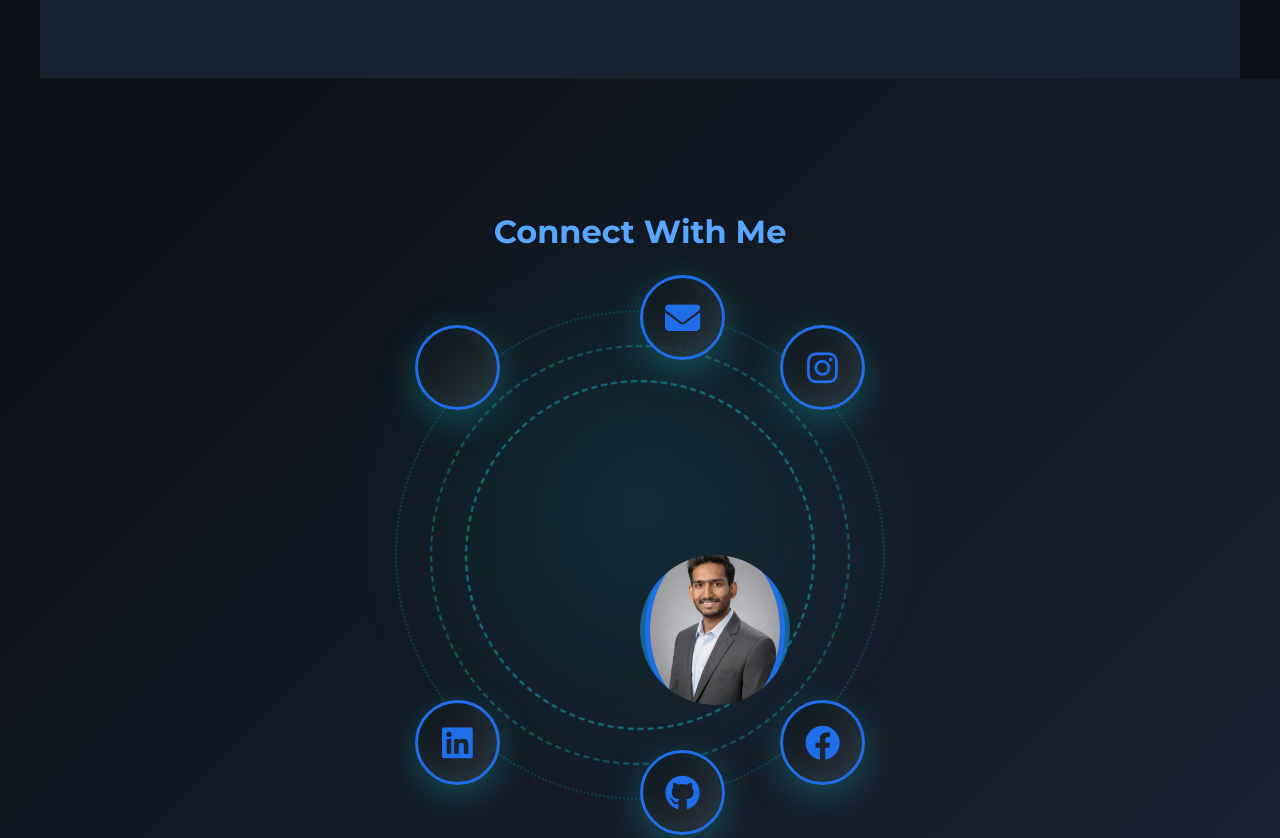
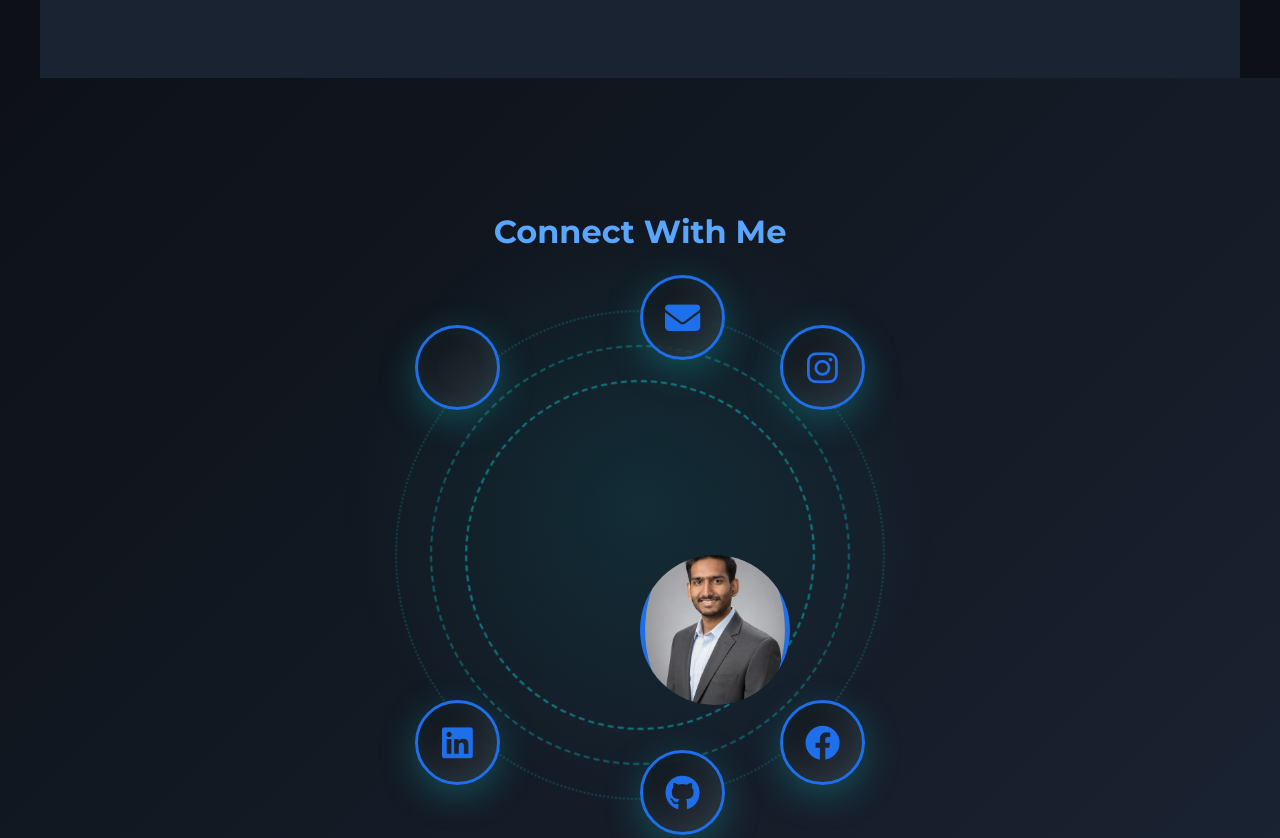
Before and after one commit to swaroopsankar/professionalsite, a plain HTML site: page index.html in a window 1280 px wide. Shown: the part 10218-11056 px from the top of the page. Drawn offline with nearby package versions, Linux system fonts and the light colour scheme; some icons are missing.

Commit message:
Resize orbital profile image dimensions

```diff
--- a/index.html
+++ b/index.html
@@ -1424,8 +1424,8 @@
         }
 
         .orbital-profile-img {
-            width: 140px;
-            height: 180px;
+            width: 200px;
+            height: 200px;
             border-radius: 50%;
             object-fit: cover;
             border: 5px solid var(--accent);
```
